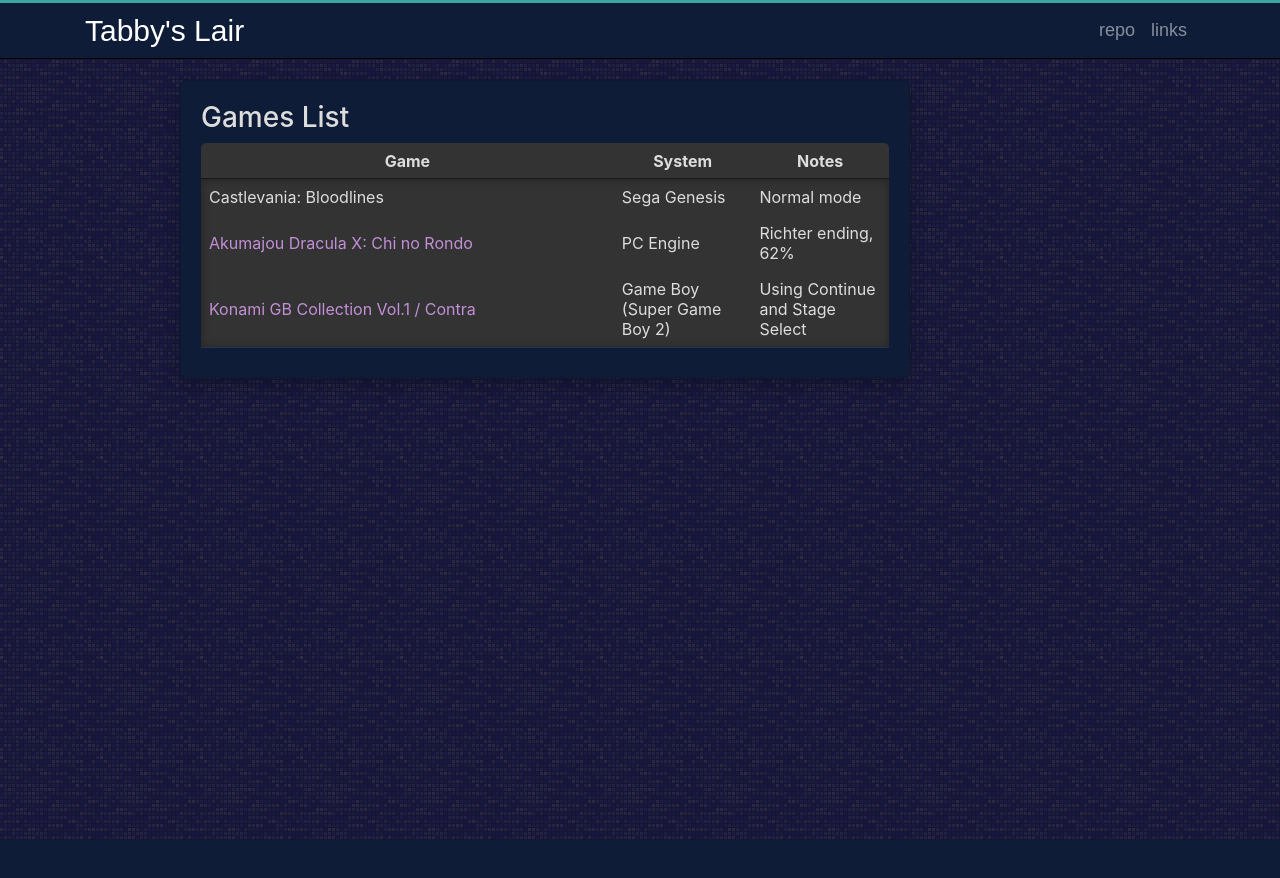
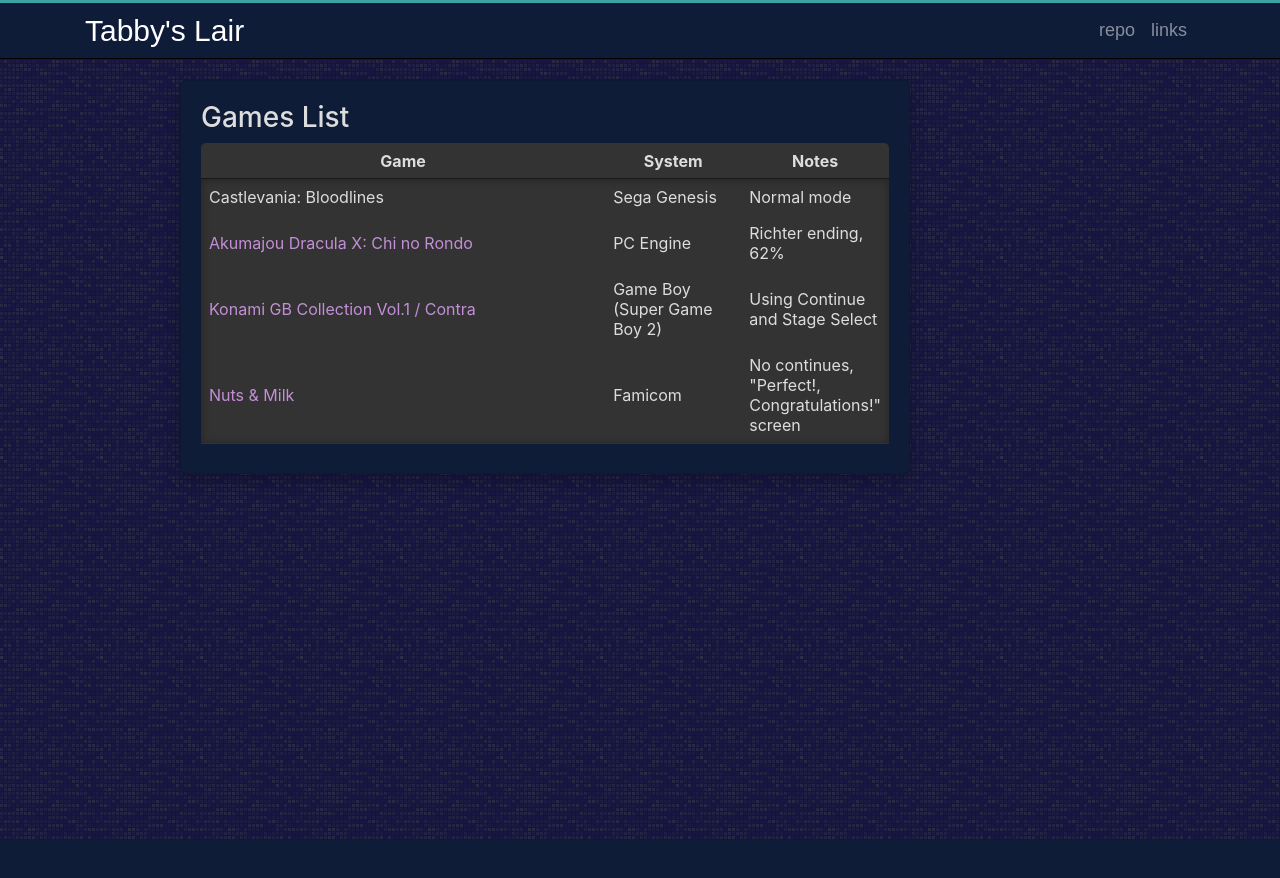
Before and after one commit to dengler9/dengler9.github.io, a Jekyll site: the page built from games.html, in a window 1280 px wide. Shown: the top 878 px of the page. Built offline with Jekyll 4.4.1, drawn with Linux system fonts in a browser that asks for light colours.

Commit message:
Update games.html

```diff
--- a/games.html
+++ b/games.html
@@ -36,6 +36,11 @@
         <td>Game Boy (Super Game Boy 2)</td>
         <td>Using Continue and Stage Select</td>
     </tr>
+    <tr>
+        <td><a href="https://youtu.be/j6bUWz63XhM" target="_blank">Nuts & Milk</a></td>
+        <td>Famicom</td>
+        <td>No continues, "Perfect!, Congratulations!" screen</td>
+    </tr>
     </tbody>
 </table>
 </body>
```
